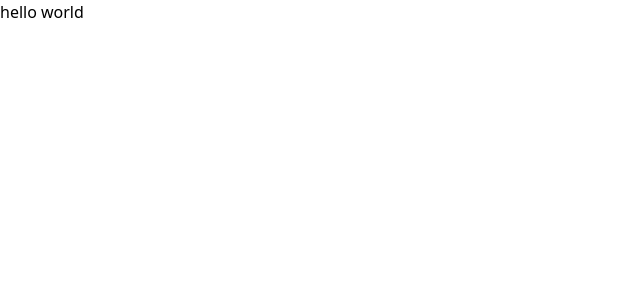
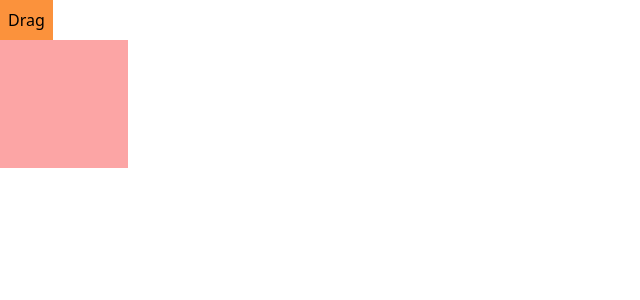
Before and after one commit to emranweb/redux-drag-todo, a React (Create React App) app: page / in a window 1280 px wide. Shown: the top 300 px of the page, without its empty margins (0-640 px from the left). Built offline with nearby package versions, Linux system fonts and the light colour scheme.

Commit message:
dnd drag and drop

```diff
--- a/src/dndkit/Board.tsx
+++ b/src/dndkit/Board.tsx
@@ -1,10 +1,31 @@
-import { DndContext } from '@dnd-kit/core';
-import React from 'react';
+import { DndContext, useDraggable, useDroppable } from '@dnd-kit/core';
+import React, { useState } from 'react';
 
 const Board = () => {
+  const [isDroped, setIsDroped] = useState(false);
+  const { isOver, setNodeRef: dropNode } = useDroppable({
+    id: 'dropable',
+  });
+
+  const handleDrapEvent = (event: any) => {
+    if (event.over && event.over.id === 'dropable') {
+      setIsDroped(true);
+    }
+  };
+  const { setNodeRef: dragNode, listeners } = useDraggable({
+    id: 'dragable',
+  });
   return (
-    <DndContext>
-      <h1>hello world</h1>
+    <DndContext onDragEnd={handleDrapEvent}>
+      <button ref={dragNode} type="button" className="p-2 bg-orange-400">
+        Drag
+      </button>
+
+      <div
+        ref={dropNode}
+        {...listeners}
+        className="drop-container w-32 h-32 bg-red-300"
+      ></div>
     </DndContext>
   );
 };
```
